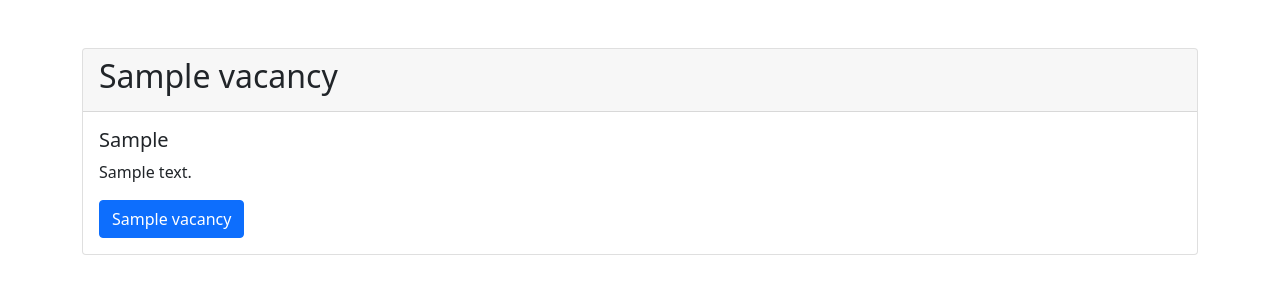
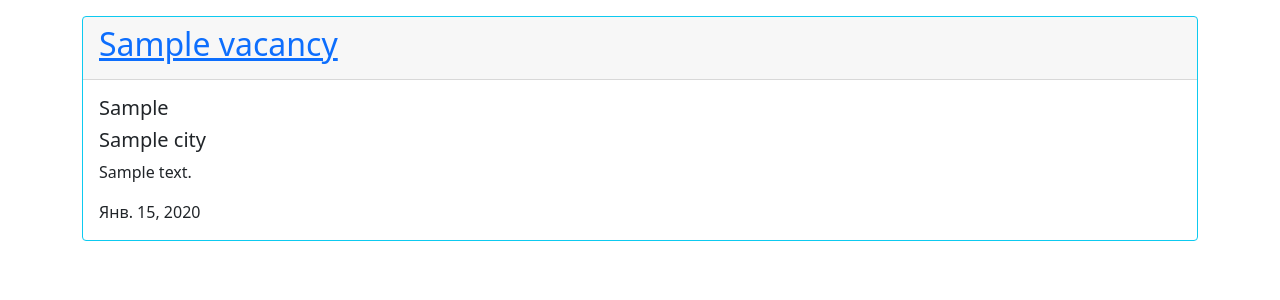
Before and after one commit to n1cejkee91/Scraping_Service, a Django app: page /home/ in a window 1280 px wide. Shown: the part 56-356 px from the top of the page. Run offline with Django 3.2, Linux system fonts and the light colour scheme; tables that the repository leaves empty hold one stand-in row (values such as "Sample post").

Commit message:
Change home.html

```diff
--- a/scraping_service/scraping/templates/scraping/home.html
+++ b/scraping_service/scraping/templates/scraping/home.html
@@ -4,14 +4,17 @@
 
 
 {% for vacancy in vacancies %}
-<div class="card my-5">
+
+<div class="card border-info my-3">
     <div class="card-header">
-        <h2>{{ vacancy.title }}</h2>
+        <h2><a href="{{ vacancy.url }}">{{ vacancy.title }}</a></h2>
     </div>
     <div class="card-body">
         <h5 class="card-title">{{ vacancy.company }}</h5>
+        <h5 class="card-title">{{ vacancy.city.name }}</h5>
         <p class="card-text">{{ vacancy.description }}</p>
-        <a href="{{ vacancy.url }}" class="btn btn-primary">{{ vacancy.title }}</a>
+        <p class="card-text">{{ vacancy.timestamp }}</p>
+
     </div>
 </div>
 {% endfor %}
```
